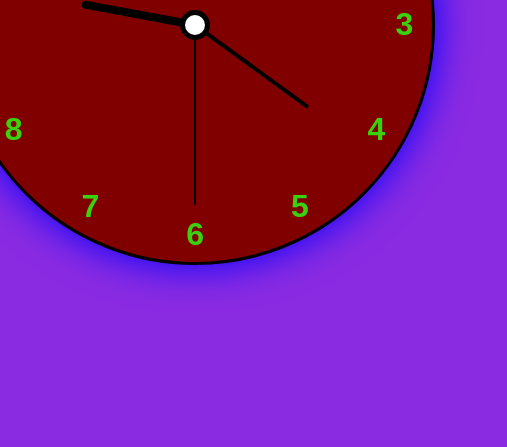
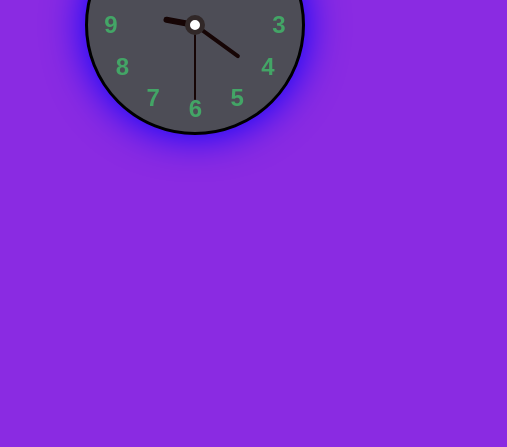
Before and after one commit to sudip22-p/analog_clock, a plain HTML site: page index.html in a window 390 px wide. Shown: the part 397-844 px from the top of the page, 507 px wide, since content can reach past the window. Drawn offline with Linux system fonts and the light colour scheme.

Commit message:
added respnss

```diff
--- a/index.html
+++ b/index.html
@@ -10,9 +10,9 @@
 <body>
     <div class="container">
         <div class="clock">
-            <div class="hand" id="hrs" style="--color:black; --height:115px; --width:8px;"><i></i></div>
-            <div class="hand" id="mins" style="--color:black; --height:140px; --width:4px;"><i></i></div>
-            <div class="hand" id="secs" style="--color:black; --height:180px; --width:2px;"><i></i></div>
+            <div class="hand" id="hrs"><i></i></div>
+            <div class="hand" id="mins"><i></i></div>
+            <div class="hand" id="secs"><i></i></div>
             <span style="--i:1;"><b>1</b></span>
             <span style="--i:2;"><b>2</b></span>
             <span style="--i:3;"><b>3</b></span>
--- a/style.css
+++ b/style.css
@@ -3,7 +3,7 @@
     padding: 0;
     box-sizing: border-box;
     font-family: Arial, Helvetica, sans-serif;
-    color: #3ad10e;
+    color: rgb(67 165 102);
 }
 body{
     display: flex;/*making content centered*/
@@ -16,12 +16,12 @@ body{
     position: relative;
 }
 .clock{
-    height: 30rem;
-    width: 30rem;
+    height: 440px;
+    width: 440px;
     border-radius: 50%;
     border: 3px solid black;
     box-shadow: 0px 0px 40px blue;
-    background-color: #800000;
+    background-color: #4d4d56;
     display: flex;
     justify-content: center;
     align-items: center;
@@ -35,19 +35,19 @@ body{
 
 }
 .clock b{
-    font-size: 2rem;
+    font-size: 35px;
     transform: rotate(calc(-30deg * var(--i)));
     display: inline-block;
 }
 .clock::before{
     content: '';
     position: absolute;
-    height: 20px;
-    width: 20px;
+    height: 10px;
+    width: 10px;
     border-radius: 50%;
     background-color: white;
     z-index: 2;
-    border: 5px solid black;
+    border: 5px solid rgb(49, 40, 40);
 }
 .hand{
     position: absolute;
@@ -55,10 +55,68 @@ body{
     justify-content: center;
     align-items: flex-end;
 }
+#hrs i{
+    height: 100px;
+    width: 10px;
+}
+#mins i{
+
+    height: 135px;
+    width: 7px;
+}
+#secs i{
+
+    height: 170px;
+    width: 3px;
+}
 .hand i{
     position: absolute;
-    height: var(--height);
-    width: var(--width);
-    background-color: var(--color);
+    background-color: rgb(22, 5, 5);
     border-radius: 5px;
 }
+@media (max-width:900px) {
+    .clock{
+        height: 300px;
+        width: 300px;
+    }
+    .clock b{
+        font-size: 28px;
+    }
+    #hrs i{
+        height: 50px;
+        width: 8px;
+    }
+    #mins i{
+
+        height: 80px;
+        width: 5px;
+    }
+    #secs i{
+
+        height: 110px;
+        width: 2px;
+    }
+}
+@media (max-width:500px) {
+    .clock{
+        height: 220px;
+        width: 220px;
+    }
+    .clock b{
+        font-size: 24px;
+    }
+    #hrs i{
+        height: 32px;
+        width: 6px;
+    }
+    #mins i{
+
+        height: 55px;
+        width: 4px;
+    }
+    #secs i{
+
+        height: 75px;
+        width: 2px;
+    }
+}
```
